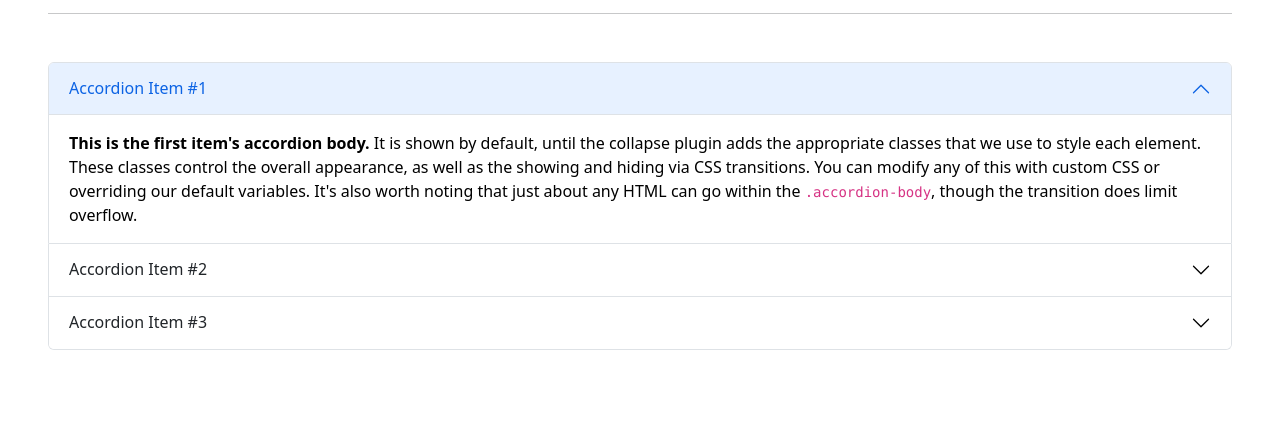
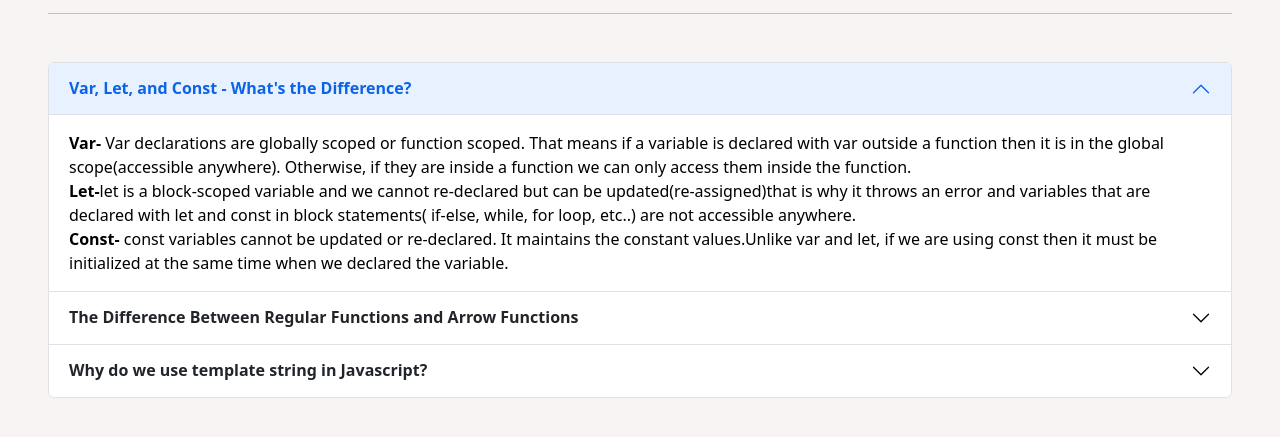
Before and after one commit to taslimahmed313/news-portal-api, a plain HTML site: page blog.html in a window 1280 px wide. Shown: the part 91-528 px from the top of the page. Drawn offline with nearby package versions, Linux system fonts and the light colour scheme.

```diff
--- a/blog.html
+++ b/blog.html
@@ -10,8 +10,13 @@
       integrity="sha384-gH2yIJqKdNHPEq0n4Mqa/HGKIhSkIHeL5AyhkYV8i59U5AR6csBvApHHNl/vI1Bx"
       crossorigin="anonymous"
     />
+    <style>
+      #bg-color {
+        background: #f8f4f4;
+      }
+    </style>
   </head>
-  <body>
+  <body id="bg-color">
     <!------------------------------ Header Starts Here ------------------------>
     <header class="m-5">
       <nav class="d-flex align-items-center justify-content-between">
@@ -33,14 +38,14 @@
           <div class="accordion-item">
             <h2 class="accordion-header" id="headingOne">
               <button
-                class="accordion-button"
+                class="accordion-button fw-semibold"
                 type="button"
                 data-bs-toggle="collapse"
                 data-bs-target="#collapseOne"
                 aria-expanded="true"
                 aria-controls="collapseOne"
               >
-                Accordion Item #1
+                Var, Let, and Const - What's the Difference?
               </button>
             </h2>
             <div
@@ -50,29 +55,35 @@
               data-bs-parent="#accordionExample"
             >
               <div class="accordion-body">
-                <strong>This is the first item's accordion body.</strong> It is
-                shown by default, until the collapse plugin adds the appropriate
-                classes that we use to style each element. These classes control
-                the overall appearance, as well as the showing and hiding via
-                CSS transitions. You can modify any of this with custom CSS or
-                overriding our default variables. It's also worth noting that
-                just about any HTML can go within the
-                <code>.accordion-body</code>, though the transition does limit
-                overflow.
+                <strong>Var-</strong> Var declarations are globally scoped or
+                function scoped. That means if a variable is declared with var
+                outside a function then it is in the global scope(accessible
+                anywhere). Otherwise, if they are inside a function we can only
+                access them inside the function. <br />
+                <strong>Let-</strong>let is a block-scoped variable and we
+                cannot re-declared but can be updated(re-assigned)that is why it
+                throws an error and variables that are declared with let and
+                const in block statements( if-else, while, for loop, etc..) are
+                not accessible anywhere. <br />
+                <strong>Const-</strong>
+                const variables cannot be updated or re-declared. It maintains
+                the constant values.Unlike var and let, if we are using const
+                then it must be initialized at the same time when we declared
+                the variable.
               </div>
             </div>
           </div>
           <div class="accordion-item">
             <h2 class="accordion-header" id="headingTwo">
               <button
-                class="accordion-button collapsed"
+                class="accordion-button collapsed fw-semibold"
                 type="button"
                 data-bs-toggle="collapse"
                 data-bs-target="#collapseTwo"
                 aria-expanded="false"
                 aria-controls="collapseTwo"
               >
-                Accordion Item #2
+                The Difference Between Regular Functions and Arrow Functions
               </button>
             </h2>
             <div
@@ -82,29 +93,33 @@
               data-bs-parent="#accordionExample"
             >
               <div class="accordion-body">
-                <strong>This is the second item's accordion body.</strong> It is
-                hidden by default, until the collapse plugin adds the
-                appropriate classes that we use to style each element. These
-                classes control the overall appearance, as well as the showing
-                and hiding via CSS transitions. You can modify any of this with
-                custom CSS or overriding our default variables. It's also worth
-                noting that just about any HTML can go within the
-                <code>.accordion-body</code>, though the transition does limit
-                overflow.
+                <strong
+                  >An arrow function isn’t the same as a normal
+                  function.</strong
+                >
+                Arguments objects are not available in arrow functions, but are
+                available in regular functions.Arrow functions (and methods) are
+                only callable i.e arrow functions can never be used as
+                constructor functions. Hence, they can never be invoked with the
+                new keyword.I hope you understand that arrow function do not
+                replace regular functions in all the cases. Here are few cases
+                where you shouldn't look at arrow function,This is an ideal
+                location for an arrow function, especially if your resulting
+                function is stateful, referencing something in your object.
               </div>
             </div>
           </div>
           <div class="accordion-item">
             <h2 class="accordion-header" id="headingThree">
               <button
-                class="accordion-button collapsed"
+                class="accordion-button collapsed fw-semibold"
                 type="button"
                 data-bs-toggle="collapse"
                 data-bs-target="#collapseThree"
                 aria-expanded="false"
                 aria-controls="collapseThree"
               >
-                Accordion Item #3
+                Why do we use template string in Javascript?
               </button>
             </h2>
             <div
@@ -114,15 +129,15 @@
               data-bs-parent="#accordionExample"
             >
               <div class="accordion-body">
-                <strong>This is the third item's accordion body.</strong> It is
-                hidden by default, until the collapse plugin adds the
-                appropriate classes that we use to style each element. These
-                classes control the overall appearance, as well as the showing
-                and hiding via CSS transitions. You can modify any of this with
-                custom CSS or overriding our default variables. It's also worth
-                noting that just about any HTML can go within the
-                <code>.accordion-body</code>, though the transition does limit
-                overflow.
+                <strong>Template strings are a powerful</strong> feature of
+                modern JavaScript released in ES6. It lets us insert/interpolate
+                variables and expressions into strings without needing to
+                concatenate like in older versions of JavaScript. It allows us
+                to create strings that are complex and contain dynamic elements.
+                Another great thing that comes with template strings are tags.
+                Tags are functions that take a string and the decomposed parts
+                of the string as parameters and are great for converting strings
+                to different entities.
               </div>
             </div>
           </div>
```
Also changed, not shown: js/main.js (+6 -3 lines).
